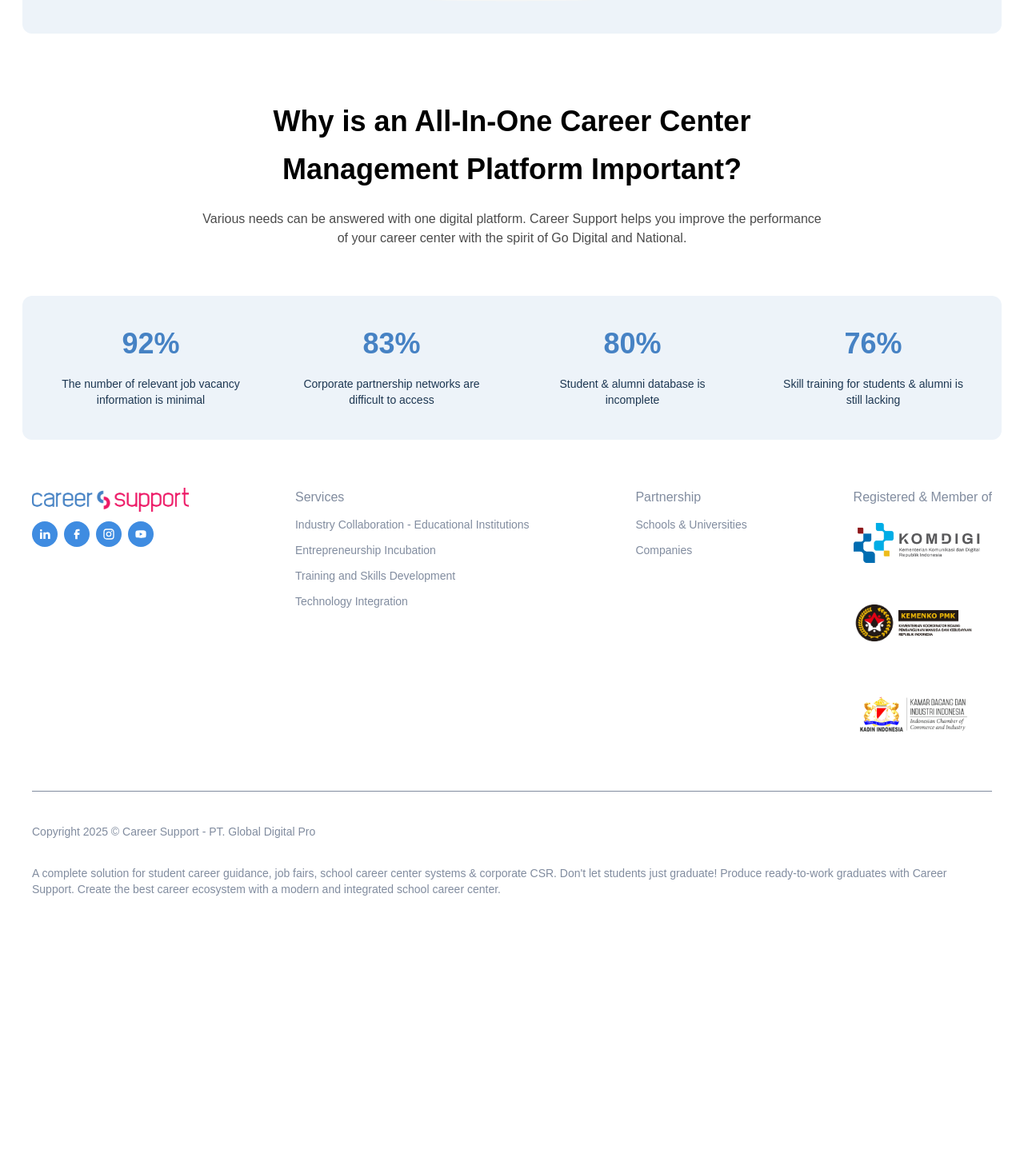
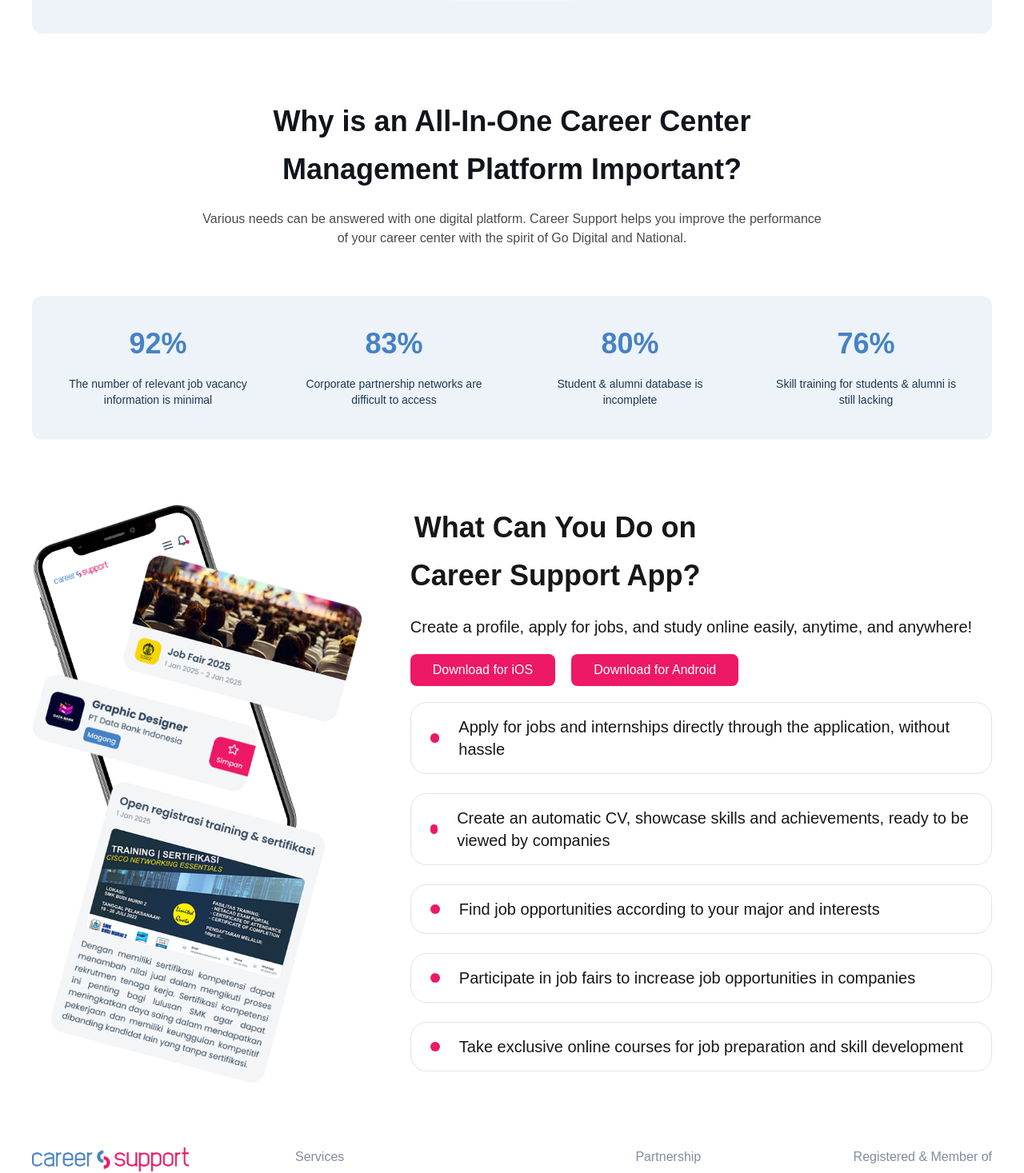
Before and after one commit to surya-b21/career_support, a Vue app: page / in a window 1280 px wide. Shown: the part 1016-2483 px from the top of the page at 80% size. Before the commit the page ends 2158 px from the top, so only its background shows below. Built offline with nearby package versions, Linux system fonts and the light colour scheme; the HTML template or start-up script is replaced by a standard one.

Commit message:
feat: section 3

```diff
--- a/src/views/Dashboard.vue
+++ b/src/views/Dashboard.vue
@@ -1,6 +1,6 @@
 <template>
 	<!-- Section 1 -->
-	<div class="bg-[#EDF3F9] text-center my-3 mx-7 p-10 rounded-xl">
+	<div class="bg-[#EDF3F9] text-center my-5 mx-10 p-10 rounded-xl">
 		<span class="text-[#155DFC]">#1 Career Center Platform in Indonesia</span>
 
 		<p class="text-[#08151E] font-semibold text-6xl my-5">Ready to Develop Your Career? <br/> Start the First Step with the Career Support App</p>
@@ -16,10 +16,10 @@
 	</div>
 
 	<!-- Section 2 -->
-	<p class="text-4xl leading-15 font-semibold text-center mt-20 mb-5">Why is an All-In-One Career Center <br/>Management Platform Important?</p>
+	<p class="text-4xl leading-15 font-semibold text-center mt-20 mb-5 text-[#12141D]">Why is an All-In-One Career Center <br/>Management Platform Important?</p>
 	<p class="text-center text-[#4B4B4B] mb-15">Various needs can be answered with one digital platform. Career Support helps you improve the performance <br/> of your career center with the spirit of Go Digital and National.</p>
 
-	<div class="bg-[#EDF3F9] text-center my-3 mx-7 p-10 rounded-xl grid grid-cols-4 gap-x-15">
+	<div class="bg-[#EDF3F9] text-center my-5 mx-10 p-10 rounded-xl grid grid-cols-4 gap-x-15">
 		<div>
 			<p class="text-4xl text-[#4682C4] mb-5 font-semibold">92%</p>
 			<p class="text-sm text-[#1D3752]">The number of relevant job vacancy information is minimal</p>
@@ -37,6 +37,43 @@
 			<p class="text-sm text-[#1D3752]">Skill training for students & alumni is still lacking</p>
 		</div>
 	</div>
+
+	<!-- Section 3 -->
+	 <div class="my-20 mx-10 flex items-start">
+		<img src="@/assets/images/section3.png" alt="phone image" style="height: 725px;">
+		<div class="text-[#171717] ml-15 flex flex-col items-start">
+			<p class="text-4xl leading-15 font-semibold text-center">What Can You Do on <br/> Career Support App?</p>
+			<p class="text-xl my-5">Create a profile, apply for jobs, and study online easily, anytime, and anywhere!</p>
+
+			<div class="flex justify-center gap-x-5">
+				<button type="button" class="custom-button">Download for iOS</button>
+				<button type="button" class="custom-button">Download for Android</button>
+			</div>
+
+			<div class="flex flex-col gap-y-6 mt-5">
+				<div class="custom-list-tile">
+					<div class="rounded-full w-3 h-3 bg-[#ED1966] mx-2"></div>
+					<span class="text-[#171717] text-xl">Apply for jobs and internships directly through the application, without hassle</span>
+				</div>
+				<div class="custom-list-tile">
+					<div class="rounded-full w-3 h-3 bg-[#ED1966] mx-2"></div>
+					<span class="text-[#171717] text-xl">Create an automatic CV, showcase skills and achievements, ready to be viewed by companies</span>
+				</div>
+				<div class="custom-list-tile">
+					<div class="rounded-full w-3 h-3 bg-[#ED1966] mx-2"></div>
+					<span class="text-[#171717] text-xl">Find job opportunities according to your major and interests</span>
+				</div>
+				<div class="custom-list-tile">
+					<div class="rounded-full w-3 h-3 bg-[#ED1966] mx-2"></div>
+					<span class="text-[#171717] text-xl">Participate in job fairs to increase job opportunities in companies</span>
+				</div>
+				<div class="custom-list-tile">
+					<div class="rounded-full w-3 h-3 bg-[#ED1966] mx-2"></div>
+					<span class="text-[#171717] text-xl">Take exclusive online courses for job preparation and skill development</span>
+				</div>
+			</div>
+		</div>
+	 </div>
 </template>
 
 <script lang="ts" setup></script>
@@ -45,7 +82,7 @@
 .custom-button {
 	background-color: #ED1966;
 	color: white;
-	padding: 0.75rem 1.75rem;
+	padding: 0.5rem 1.75rem;
 	border-radius: 0.5rem;
 	cursor: pointer;
 	transition: background-color 0.3s ease;
@@ -54,4 +91,14 @@
 .custom-button:hover {
 	background-color: #C01452;
 }
+
+.custom-list-tile {
+ border: 1px solid #e3e3e3;
+ padding: 1rem;
+ border-radius: 1.25rem;
+
+ display: flex;
+ align-items: center;
+ gap: 1rem;
+}
 </style>
```
Also changed, not shown: src/assets/images/section3.png (added).
